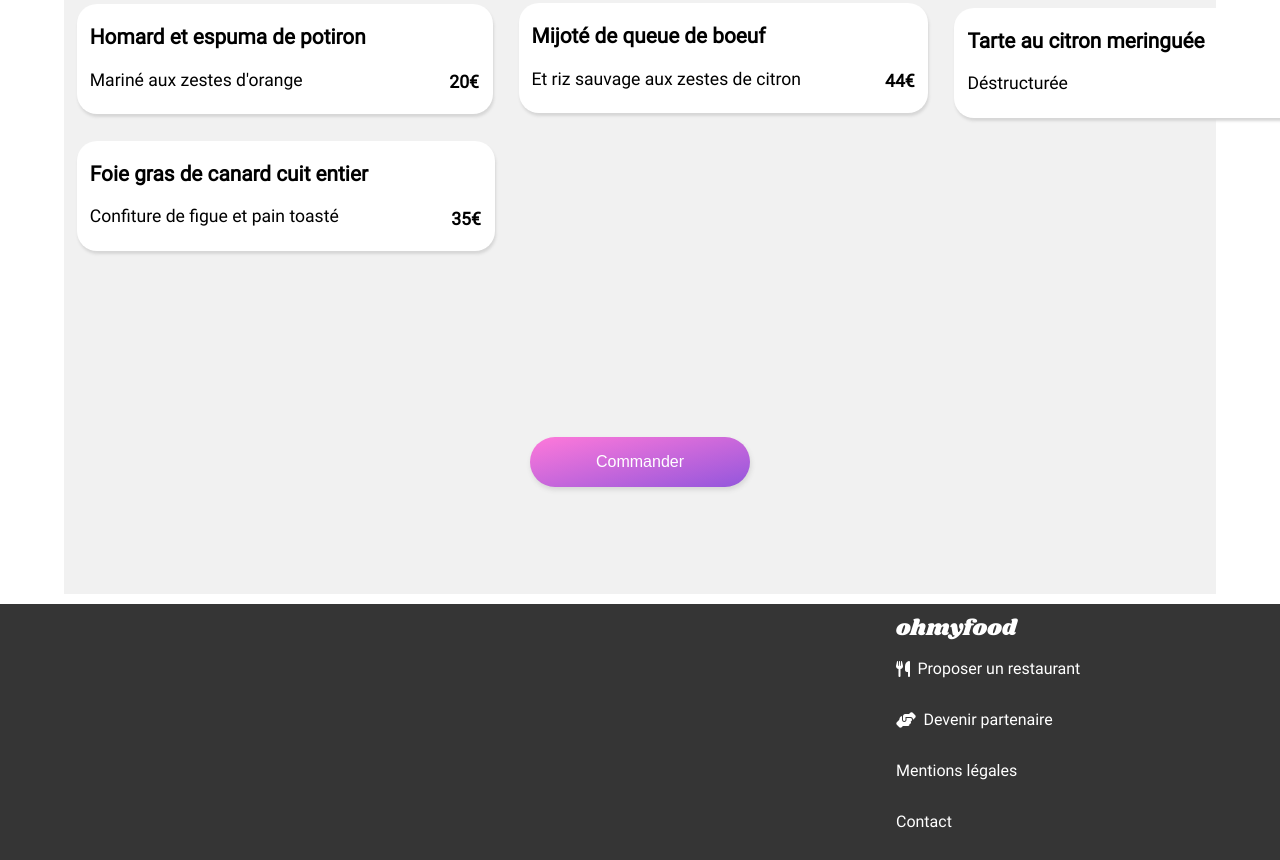
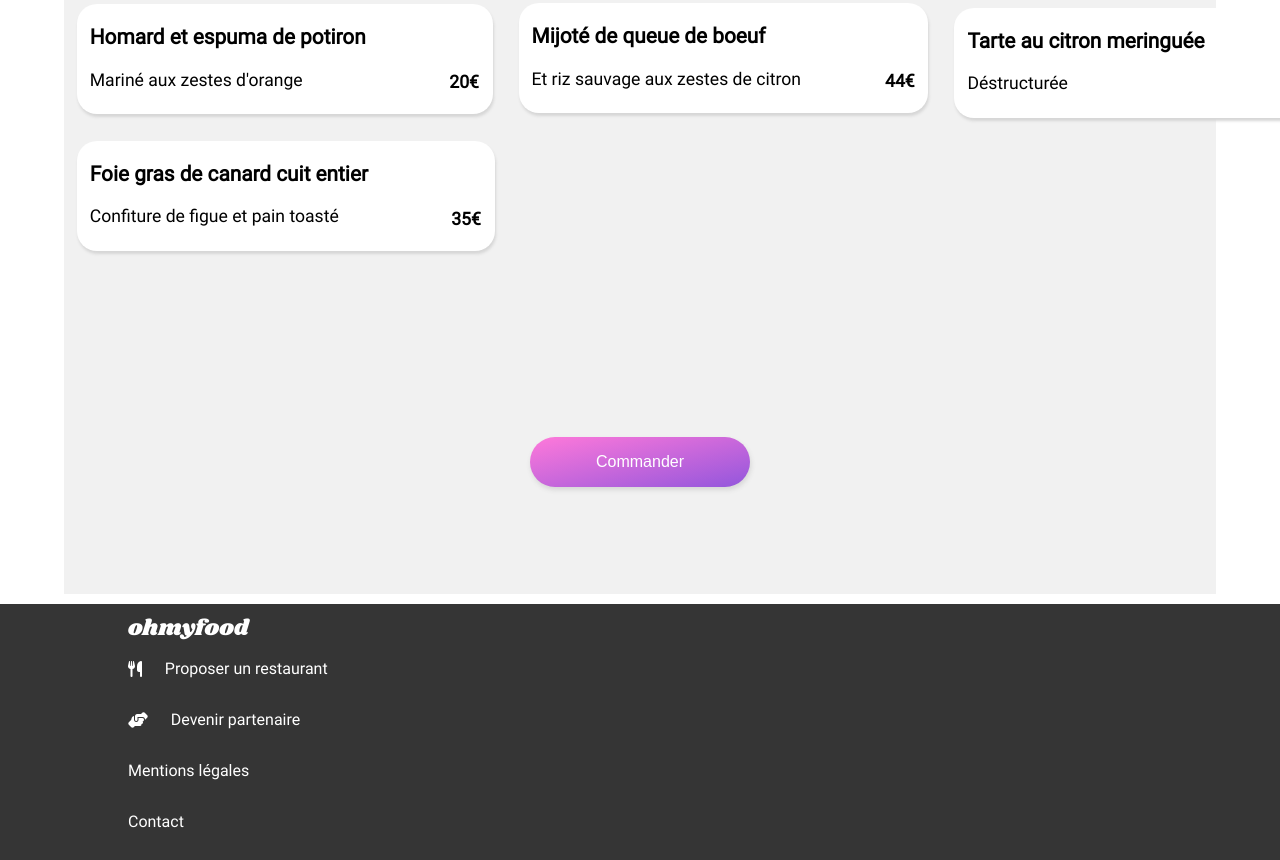
Before and after one commit to Alice-Maneki/AliceRicq_3_09092021, a website: page lanoteenchantee.html in a window 1280 px wide. Shown: the part 944-1804 px from the top of the page. Drawn offline with Linux system fonts and the light colour scheme; a web font is replaced by a local one.

Commit message:
dernier avant soutenance

```diff
--- a/main.scss
+++ b/main.scss
@@ -588,7 +588,7 @@ a{
     }
     .footer{
         padding: 1%;
-        padding-left: 70%;
+        padding-left: 10%;
     }
 
     /* page menus */
@@ -625,11 +625,11 @@ a{
         position: relative;
         top:960px;
         padding: 1%;
-        padding-left: 70%;
+        padding-left: 10%;
     }
     .footer-menu{
         padding: 1%;
-        padding-left: 70%;
+        padding-left: 10%;
         position: relative;
         top:830px;
     }
```
Also changed, not shown: style.css.
